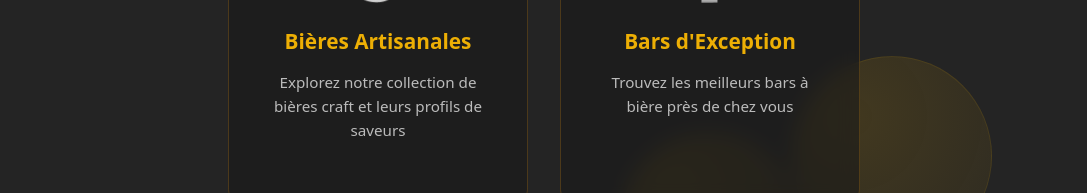
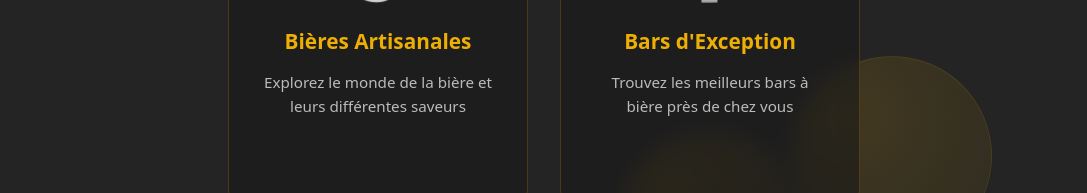
Before and after one commit to beers-tavern/beer-tap, an Angular app: page / in a window 1280 px wide. Shown: the part 713-906 px from the top of the page, without its empty margins (96-1183 px from the left). Built offline with nearby package versions, Linux system fonts and the light colour scheme.

Commit message:
quelques fix

```diff
--- a/src/app/components/achievements/achievements.component.css
+++ b/src/app/components/achievements/achievements.component.css
@@ -218,6 +218,7 @@
   background: rgba(36, 36, 36, 0.8);
   border-radius: 12px;
   border: 2px solid rgba(100, 100, 100, 0.3);
+  user-select: none;
 }
 
 .achievement-card.unlocked .icon {
@@ -249,6 +250,7 @@
   transform: translate(-50%, -50%);
   font-size: 2rem;
   filter: grayscale(1) opacity(0.5);
+  user-select: none;
 }
 
 /* Contenu de l'achievement */
--- a/src/app/components/achievements/achievements.component.html
+++ b/src/app/components/achievements/achievements.component.html
@@ -1,6 +1,6 @@
 <div class="achievements-container">
   <div class="achievements-header">
-    <h1 class="title">Achievements</h1>
+    <h1 class="title">Défis</h1>
     <p class="subtitle">Débloquez des récompenses en explorant l'univers de la bière</p>
 
     <!-- Barre de progression -->
--- a/src/app/components/navbar/navbar.ts
+++ b/src/app/components/navbar/navbar.ts
@@ -12,7 +12,7 @@ import { MatIconModule } from '@angular/material/icon';
 import { MatFormFieldModule } from '@angular/material/form-field';
 import { BarCard } from '../bar-card/bar-card';
 import { MatInputModule } from '@angular/material/input';
-import { MatCard, MatCardModule } from '@angular/material/card';
+import { MatCardModule } from '@angular/material/card';
 import { Bar } from '../../models/bar';
 
 @Component({
--- a/src/app/pages/home/home-page.html
+++ b/src/app/pages/home/home-page.html
@@ -50,7 +50,7 @@
         <div class="feature-item">
           <div class="feature-icon">🍺</div>
           <h3>Bières Artisanales</h3>
-          <p>Explorez notre collection de bières craft et leurs profils de saveurs</p>
+          <p>Explorez le monde de la bière et leurs différentes saveurs</p>
         </div>
         <div class="feature-item">
           <div class="feature-icon">🏠</div>
```
